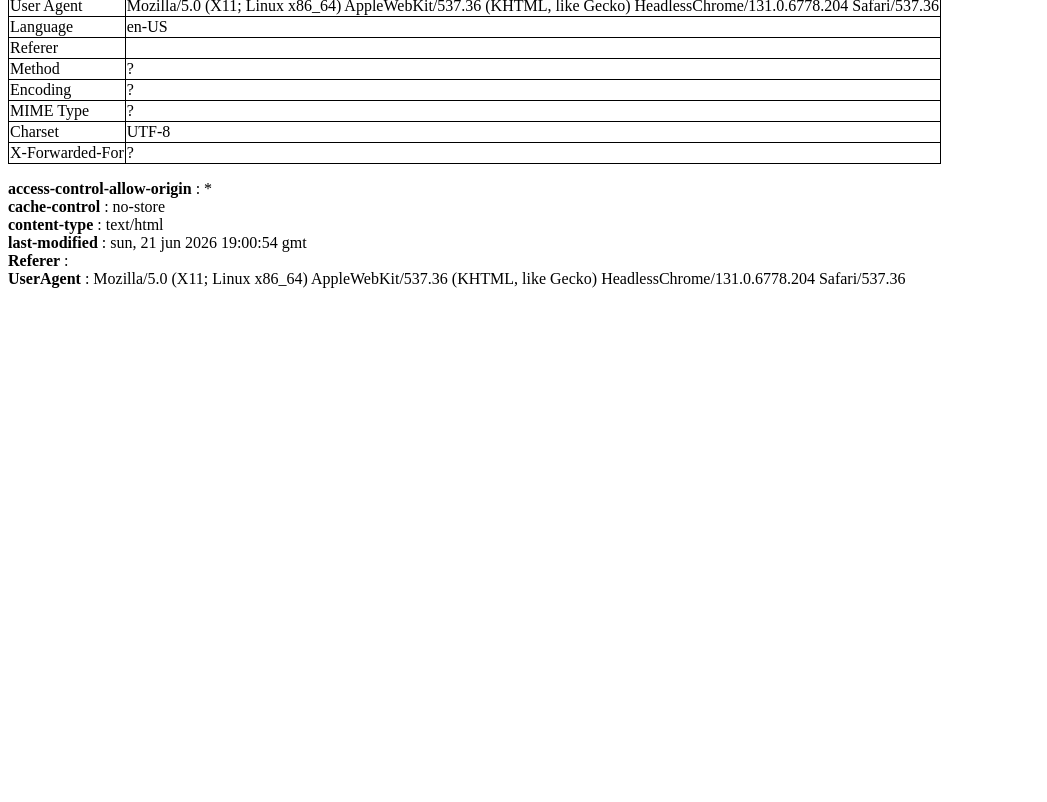
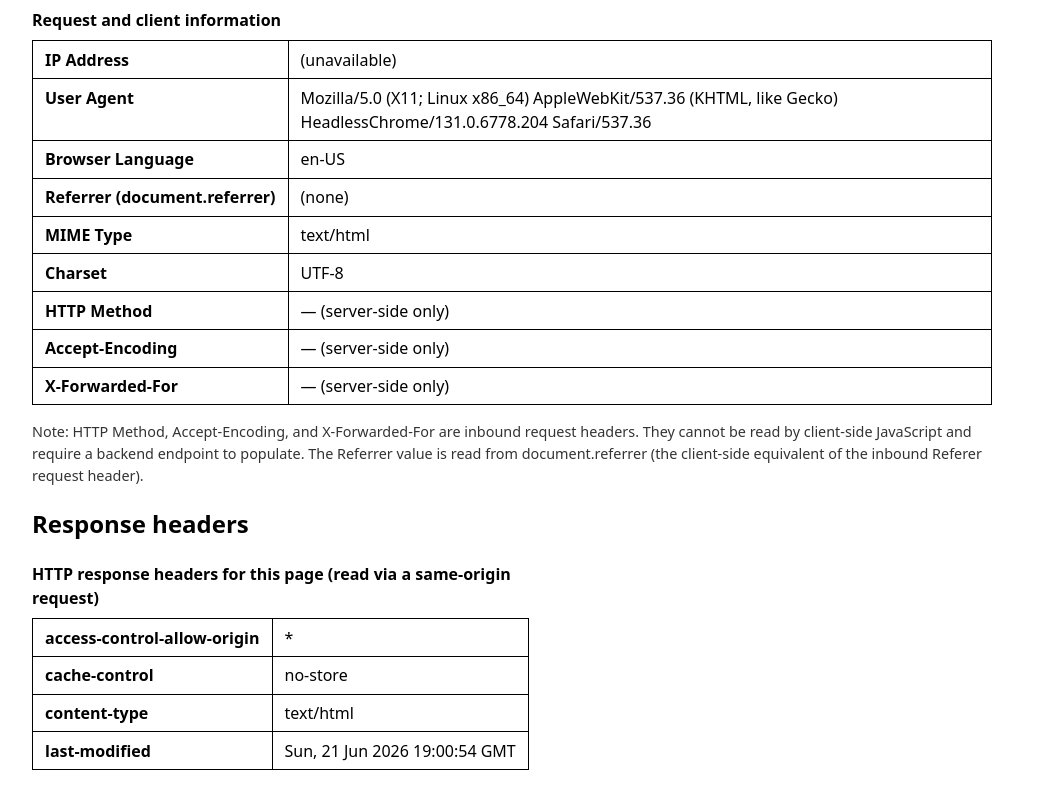
Before and after one commit to jaredsburrows/ip, a plain HTML site: page index.html in a window 1280 px wide. Shown: the part 93-895 px from the top of the page, without its empty margins (0-1047 px from the left). Before the commit the page ends 800 px from the top, so only its background shows below. Drawn offline with Linux system fonts and the light colour scheme; no server answers.

Commit message:
Refactor index.html for improved structure and metadata
Updated HTML structure and improved metadata for better SEO and accessibility.

```diff
--- a/index.html
+++ b/index.html
@@ -1,142 +1,282 @@
 <!DOCTYPE html>
-<html>
-  <meta http-equiv="Content-Type" content="text/html; charset=UTF-8">
-  <meta http-equiv="content-style-type" content="text/css" />
-  <meta http-equiv="content-script-type" content="text/javascript" />
-  <meta http-equiv="content-language" content="en" />
-  <meta http-equiv="pragma" content="no-cache" />
-  <meta http-equiv="cache-control" content="no-cache" />
-  <meta name="description" content="ip address info" />
-  <meta name="keywords" content="ip address info" />
-  <meta name="author" content="Jared Burrows" />
-  <link rel="shortcut icon" href="favicon.ico" />
-  <link rel="canonical" href="https://TBD.io/">
-  <title>IP Address Info - TBD</title>
-  <meta name="viewport" content="width=device-width, initial-scale=1">
+<html lang="en">
+  <head>
+    <meta charset="utf-8">
+    <meta name="viewport" content="width=device-width, initial-scale=1">
+    <meta name="description" content="Shows your IP address and client/request information.">
+    <meta name="author" content="Jared Burrows">
+    <link rel="canonical" href="https://TBD.io/">
+    <link rel="icon" href="favicon.ico" sizes="any">
+    <title>IP Address Info - TBD</title>
+    <style>
+      :root { color-scheme: light dark; }
 
-  <head>
-    <style>
-      table,
+      body {
+        font-family: system-ui, -apple-system, Segoe UI, Roboto, sans-serif;
+        margin: 2rem;
+        line-height: 1.5;
+      }
+
+      table {
+        border-collapse: collapse;
+        max-width: 60rem;
+      }
+
+      caption {
+        text-align: left;
+        font-weight: 600;
+        padding-bottom: 0.5rem;
+      }
+
       th,
       td {
-        border: 1px solid black;
-        border-collapse: collapse;
+        border: 1px solid currentColor;
+        padding: 0.4rem 0.75rem;
+        text-align: left;
+        vertical-align: top;
+        word-break: break-word;
       }
 
+      th[scope="row"] {
+        white-space: nowrap;
+        font-weight: 600;
+      }
+
+      .note {
+        margin-top: 1rem;
+        max-width: 60rem;
+        font-size: 0.9rem;
+        opacity: 0.8;
+      }
     </style>
   </head>
 
   <body>
-    <h2>Infos</h2>
+    <h1>IP Address Info</h1>
 
     <table>
-      <tr>
-        <td>IP Address</td>
-        <td id="ip-address"></td>
-      </tr>
-      <tr>
-        <td>User Agent</td>
-        <td id="user-agent"></td>
-      </tr>
-      <tr>
-        <td>Language</td>
-        <td id="language"></td>
-      </tr>
-      <tr>
-        <td>Referer</td>
-        <td id="referer"></td>
-      </tr>
-      <tr>
-        <td>Method</td>
-        <td id="method"></td>
-      </tr>
-      <tr>
-        <td>Encoding</td>
-        <td id="encoding"></td>
-      </tr>
-      <tr>
-        <td>MIME Type</td>
-        <td id="mime-type"></td>
-      </tr>
-      <tr>
-        <td>Charset</td>
-        <td id="charset"></td>
-      </tr>
-      <tr>
-        <td>X-Forwarded-For</td>
-        <td id="x-forwarded-for"></td>
-      </tr>
-
-
+      <caption>Request and client information</caption>
+      <tbody id="info-body"></tbody>
     </table>
 
-    <p id="dump"></p>
-    <p id="dump2"></p>
+    <p class="note" id="server-note"></p>
+
+    <h2>Response headers</h2>
+    <table>
+      <caption>HTTP response headers for this page (read via a same-origin request)</caption>
+      <tbody id="headers-body"></tbody>
+    </table>
 
     <script>
-      document.getElementById("ip-address").innerHTML = "?";
-      document.getElementById("user-agent").innerHTML = navigator.userAgent;
-      document.getElementById("language").innerHTML = navigator.language;
-      document.getElementById("referer").innerHTML = document.referrer;
-      document.getElementById("method").innerHTML = "?";
-      document.getElementById("encoding").innerHTML = "?";
-      document.getElementById("mime-type").innerHTML = "?";
-      document.getElementById("charset").innerHTML = document.characterSet;
-      document.getElementById("x-forwarded-for").innerHTML = "?";
+      "use strict";
 
+      // Placeholder shown for values that only a backend can supply.
+      const SERVER_ONLY = "— (server-side only)";
 
-      function getHeaders() {
-        var req = new XMLHttpRequest();
-        req.open('GET', document.location, false);
-        req.send(null);
+      /*
+       * Field definitions, rendered by a single data-driven loop.
+       *  - value: a string available now, OR null when it must be filled async.
+       *  - serverOnly: true for request headers a static client page cannot read.
+       */
+      const fields = [
+        { key: "ip-address",      label: "IP Address",      value: null },
+        { key: "user-agent",      label: "User Agent",      value: navigator.userAgent },
+        { key: "language",        label: "Browser Language", value: navigator.languages?.join(", ") || navigator.language },
+        { key: "referer",         label: "Referrer (document.referrer)", value: document.referrer || "(none)" },
+        { key: "mime-type",       label: "MIME Type",       value: document.contentType },
+        { key: "charset",         label: "Charset",         value: document.characterSet },
+        { key: "method",          label: "HTTP Method",     value: SERVER_ONLY, serverOnly: true },
+        { key: "encoding",        label: "Accept-Encoding", value: SERVER_ONLY, serverOnly: true },
+        { key: "x-forwarded-for", label: "X-Forwarded-For", value: SERVER_ONLY, serverOnly: true },
+      ];
 
-        // associate array to store all values
-        var data = new Object();
+      // Cached DOM refs, keyed by field. Populated once during render.
+      const cells = new Map();
+      let anyServerOnly = false;
 
-        // get all headers in one call and parse each item
-        var headers = req.getAllResponseHeaders().toLowerCase();
-        var aHeaders = headers.split('\n');
-        var i = 0;
-        for (i = 0; i < aHeaders.length; i++) {
-          var thisItem = aHeaders[i];
-          var key = thisItem.substring(0, thisItem.indexOf(':'));
-          var value = thisItem.substring(thisItem.indexOf(':') + 1);
-          data[key] = value;
+      function render() {
+        const body = document.getElementById("info-body");
+        const frag = document.createDocumentFragment();
+
+        for (const field of fields) {
+          const row = document.createElement("tr");
+
+          const th = document.createElement("th");
+          th.scope = "row";
+          th.textContent = field.label;
+
+          const td = document.createElement("td");
+          // No DOM id needed: cells are tracked via the `cells` Map below.
+          // textContent (never innerHTML) keeps any dynamic/untrusted value as plain text.
+          td.textContent = field.value ?? "…"; // ellipsis while async values load
+
+          row.append(th, td);
+          frag.append(row);
+
+          cells.set(field.key, td);
+          if (field.serverOnly) anyServerOnly = true;
         }
 
-        // get referer
-        var referer = document.referrer;
-        data["Referer"] = referer;
+        body.append(frag);
 
-        //get useragent
-        var useragent = navigator.userAgent;
-        data["UserAgent"] = useragent;
-
-
-        //extra code to display the values in html
-        var display = "";
-        for (var key in data) {
-          if (key != "")
-            display += "<b>" + key + "</b> : " + data[key] + "<br>";
+        if (anyServerOnly) {
+          document.getElementById("server-note").textContent =
+            "Note: HTTP Method, Accept-Encoding, and X-Forwarded-For are inbound request " +
+            "headers. They cannot be read by client-side JavaScript and require a backend " +
+            "endpoint to populate. The Referrer value is read from document.referrer (the " +
+            "client-side equivalent of the inbound Referer request header).";
         }
-
-        document.getElementById("dump").innerHTML = display;
       }
 
-      getHeaders();
-
-      function text(url) {
-        return fetch(url).then(res => res.text());
+      function setCell(key, value) {
+        const cell = cells.get(key);
+        if (cell) cell.textContent = value;
       }
 
-      text('https://www.cloudflare.com/cdn-cgi/trace').then(data => {
-        let ipRegex = /[0-9]{1,3}.[0-9]{1,3}.[0-9]{1,3}.[0-9]{1,3}/
-        let ip = data.match(ipRegex)[0];
-        console.log(ip);
-      });
+      // Append a labelled <tr> (header cell + value cell) to a given <tbody>.
+      function appendRow(tbody, label, value) {
+        const row = document.createElement("tr");
 
+        const th = document.createElement("th");
+        th.scope = "row";
+        th.textContent = label;
+
+        const td = document.createElement("td");
+        td.textContent = value;
+
+        row.append(th, td);
+        tbody.append(row);
+      }
+
+      /*
+       * Parse Cloudflare /cdn-cgi/trace output (key=value lines) into a Map.
+       * Robust against ordering/extra lines; no fragile IP regex needed.
+       */
+      function parseTrace(text) {
+        const map = new Map();
+        for (const line of text.split(/\r?\n/)) {
+          const eq = line.indexOf("=");
+          if (eq > 0) map.set(line.slice(0, eq), line.slice(eq + 1));
+        }
+        return map;
+      }
+
+      // Same-origin trace: works when the site is behind Cloudflare, no CORS issues.
+      async function tryTrace() {
+        const res = await fetch("/cdn-cgi/trace", { headers: { Accept: "text/plain" } });
+        if (!res.ok) throw new Error(`trace HTTP ${res.status}`);
+
+        const trace = parseTrace(await res.text());
+        const ip = trace.get("ip");
+        if (!ip) throw new Error("no ip in trace");
+
+        setCell("ip-address", ip);
+
+        // Enrich with values the trace genuinely exposes (client-visible, no spoofing).
+        const infoBody = document.getElementById("info-body");
+        const proto = trace.get("http");
+        if (proto) appendRow(infoBody, "Protocol", proto);
+
+        const colo = trace.get("colo");
+        if (colo) appendRow(infoBody, "Cloudflare Colo", colo);
+
+        const loc = trace.get("loc");
+        if (loc) appendRow(infoBody, "Location", loc);
+
+        return true;
+      }
+
+      /*
+       * CORS-friendly fallbacks when not behind Cloudflare / trace unavailable.
+       * Two independent CORS-enabled endpoints are tried in order so a transient
+       * 5xx or outage on the first does not leave the IP cell as '(unavailable)'.
+       */
+      async function fetchIpFrom(url) {
+        const res = await fetch(url);
+        if (!res.ok) throw new Error(`${url} HTTP ${res.status}`);
+
+        const { ip } = await res.json();
+        if (!ip) throw new Error(`no ip in response from ${url}`);
+
+        return ip;
+      }
+
+      async function tryPublicFallbacks() {
+        const endpoints = [
+          "https://api.ipify.org?format=json",
+          "https://api64.ipify.org?format=json",
+        ];
+
+        let lastErr;
+        for (const url of endpoints) {
+          try {
+            setCell("ip-address", await fetchIpFrom(url));
+            return;
+          } catch (err) {
+            lastErr = err;
+            console.warn("IP fallback failed:", err);
+          }
+        }
+        throw lastErr ?? new Error("all IP fallbacks failed");
+      }
+
+      async function loadIp() {
+        try {
+          await tryTrace();
+        } catch (traceErr) {
+          // Expected on any non-Cloudflare host and on file:// origins, where the
+          // public fallbacks are the normal path. Logged at info severity to avoid
+          // alarming console noise on every load.
+          console.info("cdn-cgi/trace unavailable, using public fallback:", traceErr);
+          try {
+            await tryPublicFallbacks();
+          } catch (fallbackErr) {
+            console.error("IP lookup failed (trace and all public fallbacks):", fallbackErr);
+            setCell("ip-address", "(unavailable)");
+          }
+        }
+      }
+
+      /*
+       * Read this page's HTTP *response* headers. A page cannot read the headers
+       * of its own navigation response, so one extra same-origin GET is needed
+       * (normally served from cache). We use an ASYNC XMLHttpRequest here on
+       * purpose: getAllResponseHeaders() exposes the raw header block (including
+       * content-encoding / content-length), whereas the fetch() Headers object
+       * hides those after the browser transparently decodes the body. Only the
+       * synchronous form of XHR is harmful — async XHR never blocks the UI.
+       */
+      function loadResponseHeaders() {
+        const body = document.getElementById("headers-body");
+        const req = new XMLHttpRequest();
+        req.open("GET", location.href, true); // true = async
+
+        req.onload = () => {
+          const raw = req.getAllResponseHeaders().trim();
+          if (!raw) {
+            appendRow(body, "(unavailable)", "No readable response headers.");
+            return;
+          }
+          raw
+            .split(/\r?\n/)
+            .map((line) => {
+              const i = line.indexOf(":");
+              return i === -1 ? null : [line.slice(0, i).trim(), line.slice(i + 1).trim()];
+            })
+            .filter(Boolean)
+            .sort((a, b) => a[0].localeCompare(b[0]))
+            .forEach(([name, value]) => appendRow(body, name, value));
+        };
+
+        req.onerror = () =>
+          appendRow(body, "(unavailable)", "Response headers require an HTTP(S) origin.");
+
+        req.send();
+      }
+
+      render();
+      loadIp();
+      loadResponseHeaders();
     </script>
-
   </body>
-
 </html>
```
